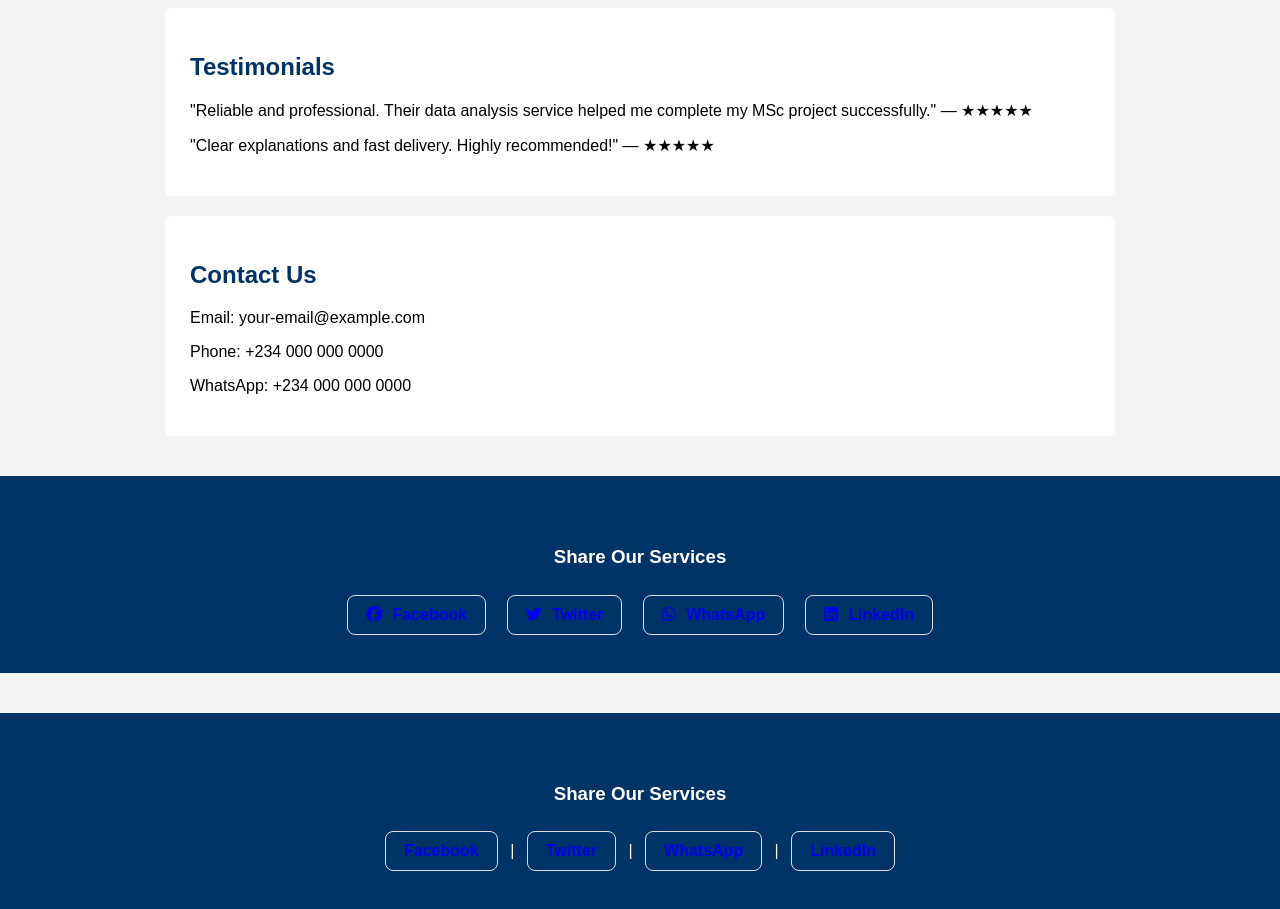
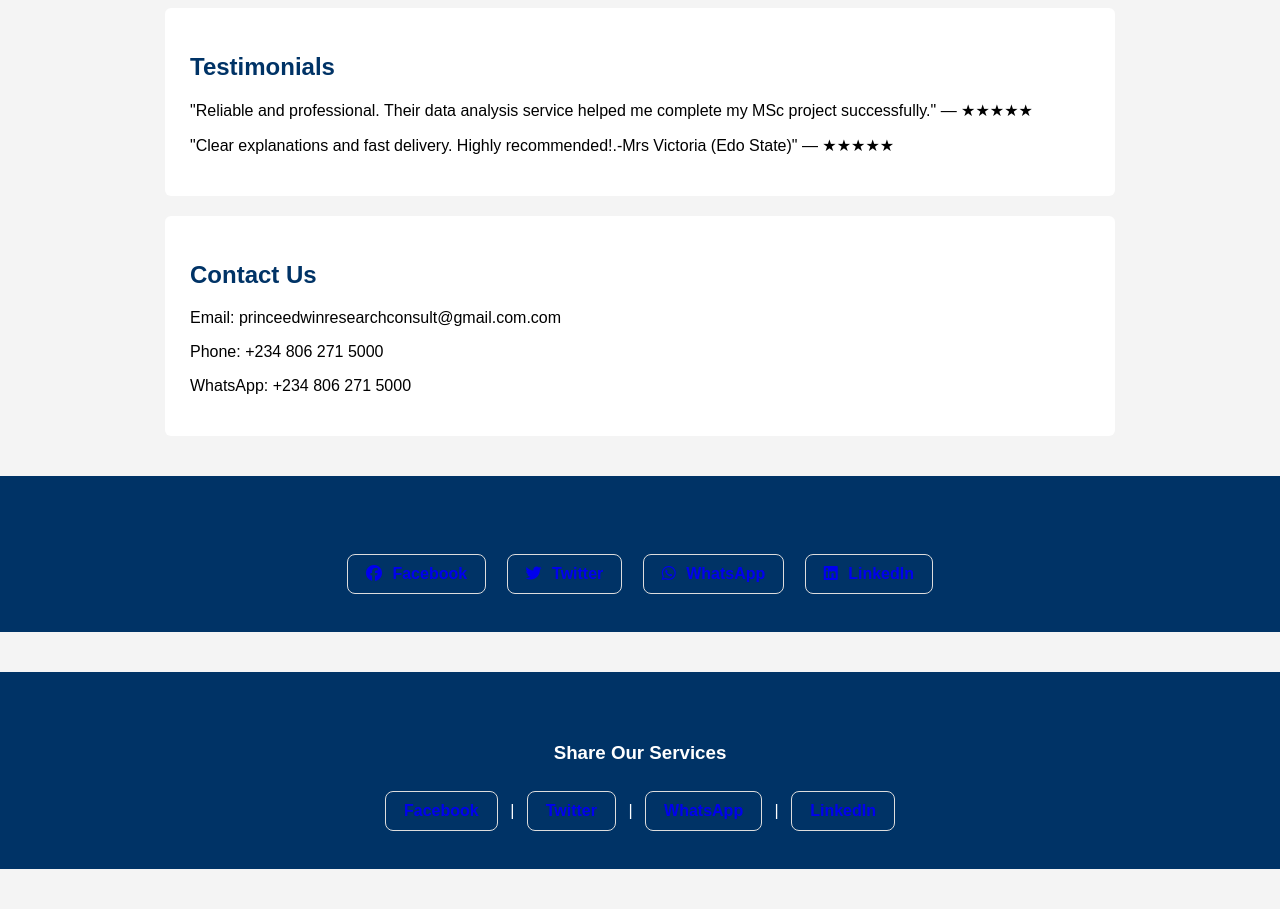
Before and after one commit to Prince-Edwin/Prince-Edwin.github.io, a plain HTML site: page index.html in a window 1280 px wide. Shown: the part 1320-2229 px from the top of the page. After the commit the page ends 2189 px from the top, so only its background shows below. Drawn offline with Linux system fonts and the light colour scheme.

Commit message:
Update index.html

```diff
--- a/index.html
+++ b/index.html
@@ -1,9 +1,10 @@
+
 <!DOCTYPE html>
 <html lang="en">
 <head>
   <meta charset="UTF-8">
   <meta name="viewport" content="width=device-width, initial-scale=1.0">
-  <title>Academic Research & Data Analysis Group</title>
+  <title>Academic Research & Data Analysis Hub</title>
   <style>
     body {
       margin: 0;
@@ -204,14 +205,14 @@
 <section>
   <h2>Testimonials</h2>
   <p>"Reliable and professional. Their data analysis service helped me complete my MSc project successfully." — ★★★★★</p>
-  <p>"Clear explanations and fast delivery. Highly recommended!" — ★★★★★</p>
+  <p>"Clear explanations and fast delivery. Highly recommended!.-Mrs Victoria (Edo State)" — ★★★★★</p>
 </section>
 
 <section id="contact">
   <h2>Contact Us</h2>
-  <p>Email: your-email@example.com</p>
-  <p>Phone: +234 000 000 0000</p>
-  <p>WhatsApp: +234 000 000 0000</p>
+  <p>Email: princeedwinresearchconsult@gmail.com.com</p>
+  <p>Phone: +234 806 271 5000</p>
+  <p>WhatsApp: +234 806 271 5000</p>
 </section>
 
 <footer>
@@ -241,7 +242,7 @@
     <link rel="stylesheet" href="https://cdnjs.cloudflare.com/ajax/libs/font-awesome/6.5.0/css/all.min.css">
 
     <div class="share-buttons" style="margin-top:40px; text-align:center;">
-      <h3>Share Our Services</h3>
+
       <a href="https://www.facebook.com/sharer/sharer.php?u=https://yourdomain.github.io" target="_blank">
         <i class="fab fa-facebook"></i> Facebook
       </a>
```
